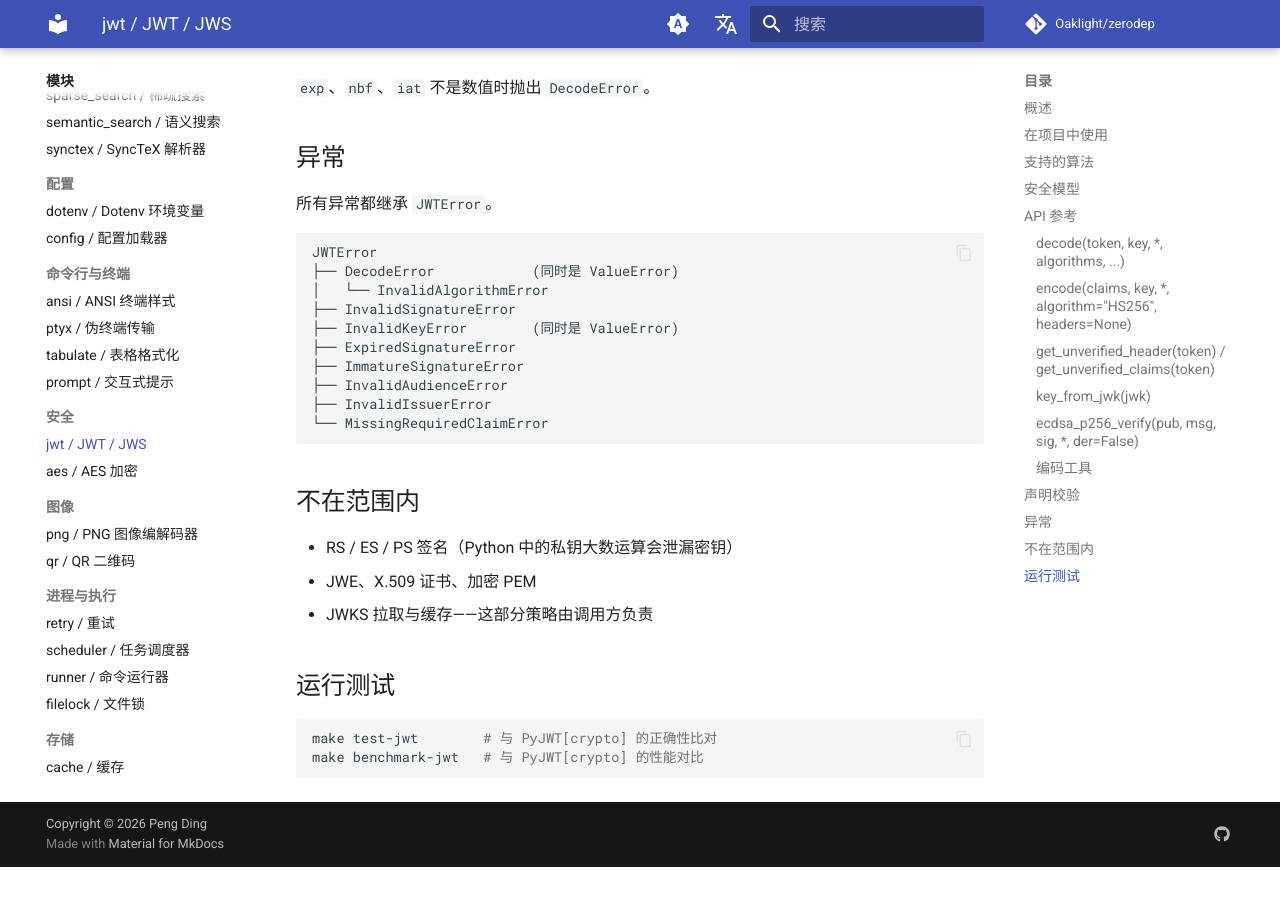
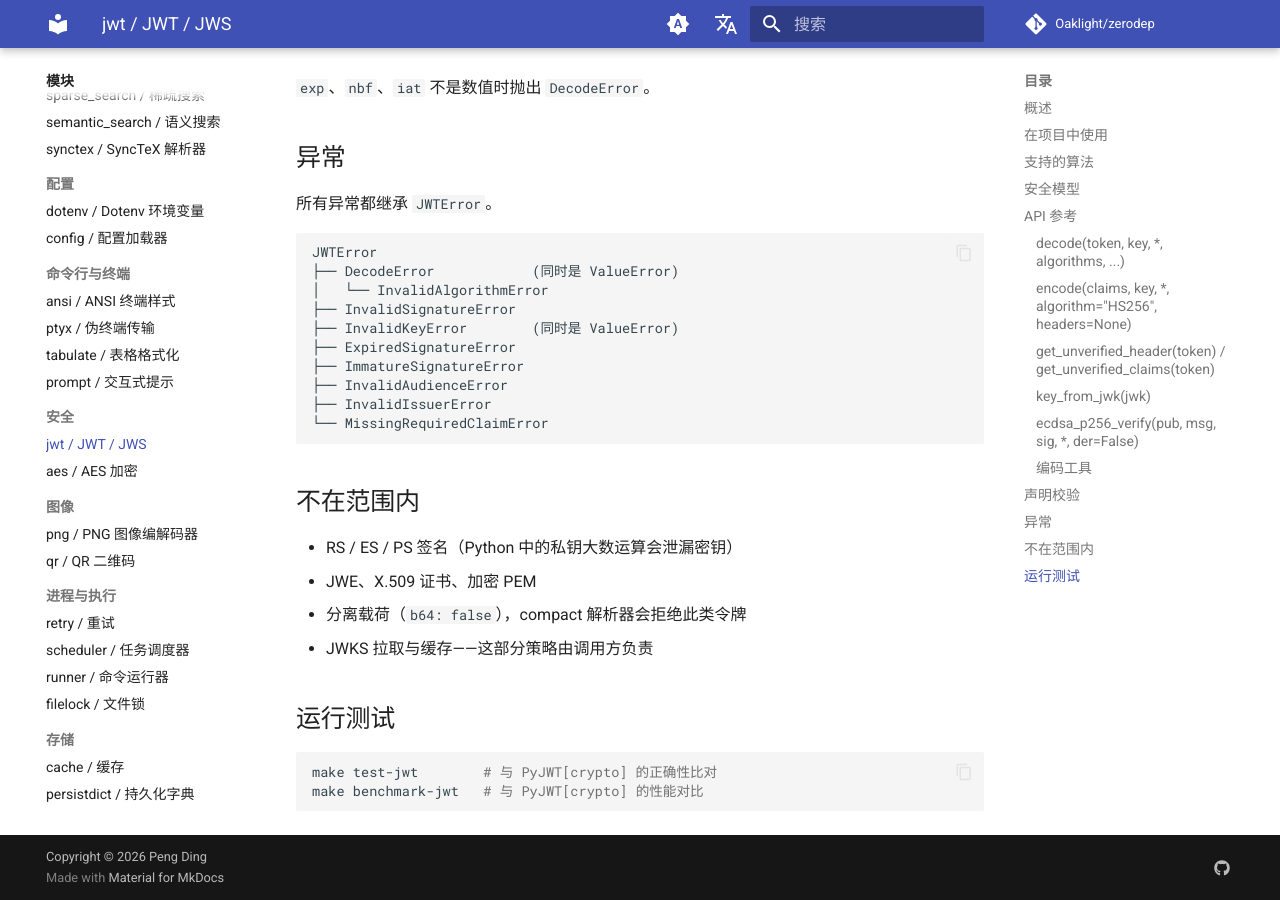
Before and after one commit to Oaklight/zerodep, an MkDocs documentation site: the page built from docs/modules/jwt.md, in a window 1280 px wide and 900 px high, scrolled down 5001 px. Built offline with MkDocs 1.6.1 and Material for MkDocs 9.7.7, drawn with Linux system fonts in a browser that asks for light colours; comment, search, counter and statistics services are not loaded; before the commit the page ends 5868 px from its top, so only the background shows below that.

Commit message:
docs(jwt): 说明分离载荷（b64=false）不在支持范围内

```diff
--- a/docs/modules/jwt.md
+++ b/docs/modules/jwt.md
@@ -204,6 +204,7 @@
 
 - RS / ES / PS 签名（Python 中的私钥大数运算会泄漏密钥）
 - JWE、X.509 证书、加密 PEM
+- 分离载荷（`b64: false`），compact 解析器会拒绝此类令牌
 - JWKS 拉取与缓存——这部分策略由调用方负责
 
 ## 运行测试
```
